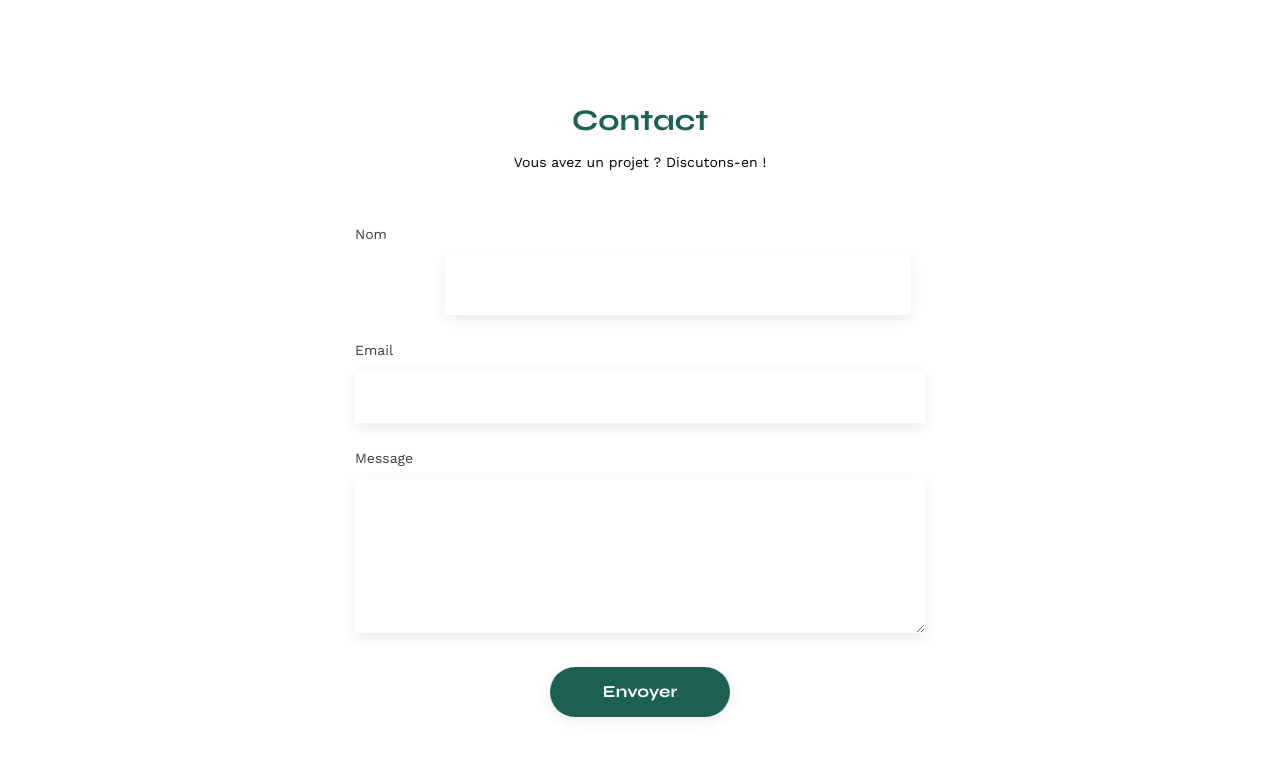
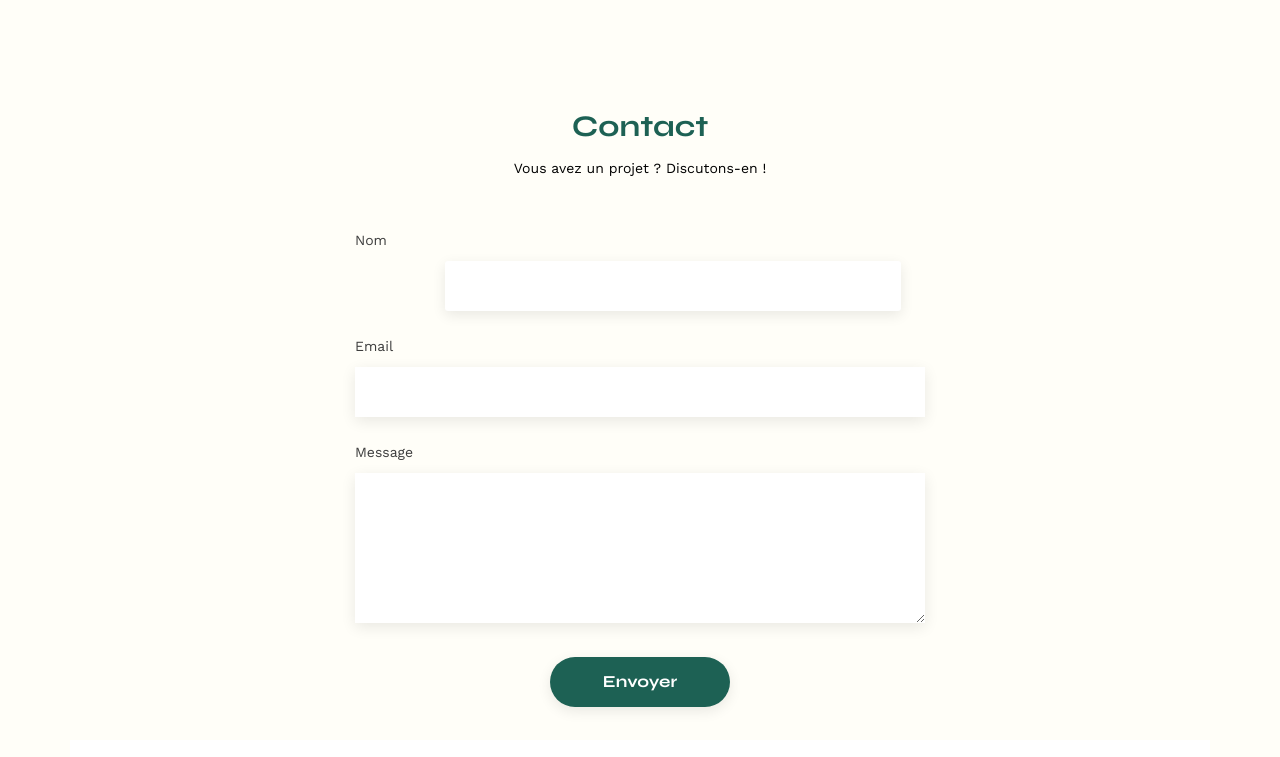
Before and after one commit to Yamine78/projet_7_sophie_Bluel, a plain HTML site: page FrontEnd/index.html in a window 1280 px wide. Shown: the part 604-1361 px from the top of the page. Drawn offline with nearby package versions, Linux system fonts and the light colour scheme; no server answers.

Commit message:
Ajout du CSS logging sur index

```diff
--- a/FrontEnd/index.html
+++ b/FrontEnd/index.html
@@ -13,6 +13,7 @@
 	<link rel="stylesheet" href="https://cdnjs.cloudflare.com/ajax/libs/font-awesome/6.4.2/css/all.min.css">
 	<link rel="stylesheet" href="https://cdnjs.cloudflare.com/ajax/libs/font-awesome/6.4.0/css/all.min.css">
 	<link rel="stylesheet" href="./assets/style.css">
+	<link rel="stylesheet" href="./assets/login.css">
 	<link rel="stylesheet" href="./assets/modale.css">
 </head>
 
```
